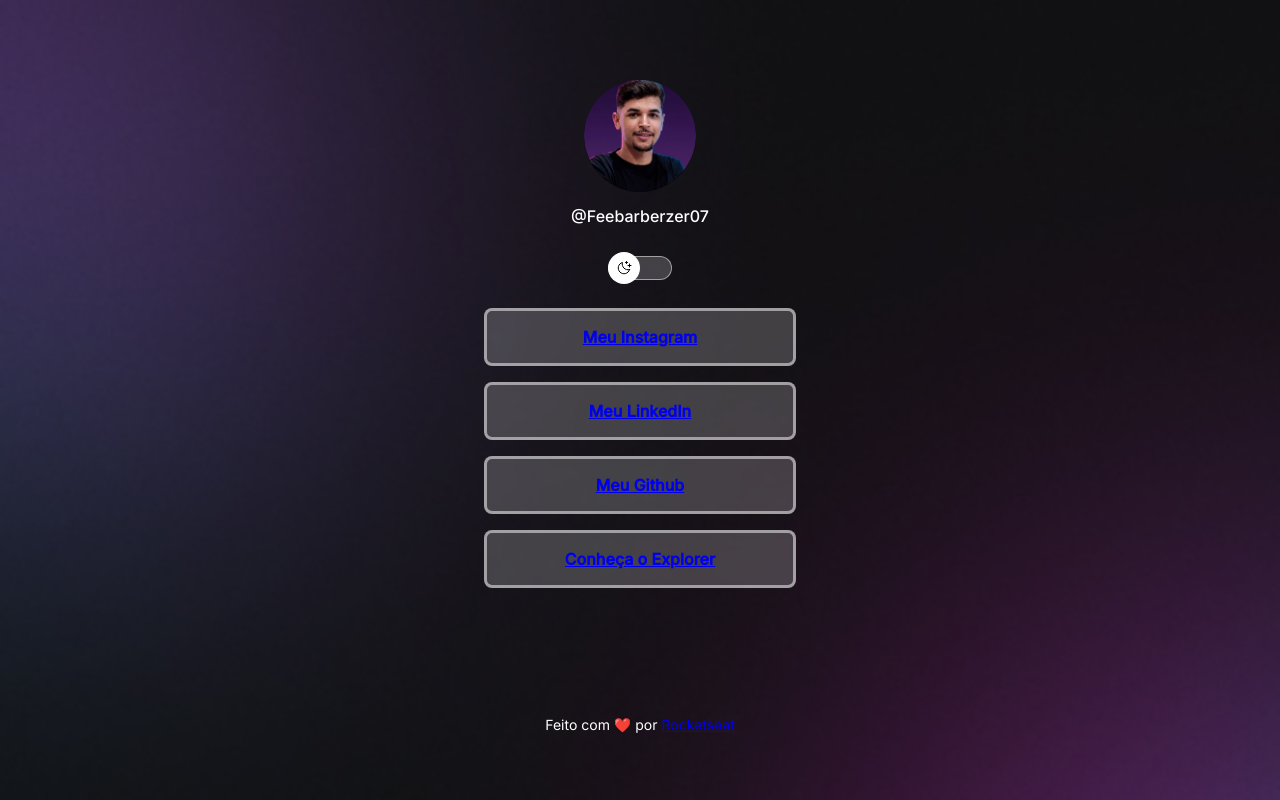
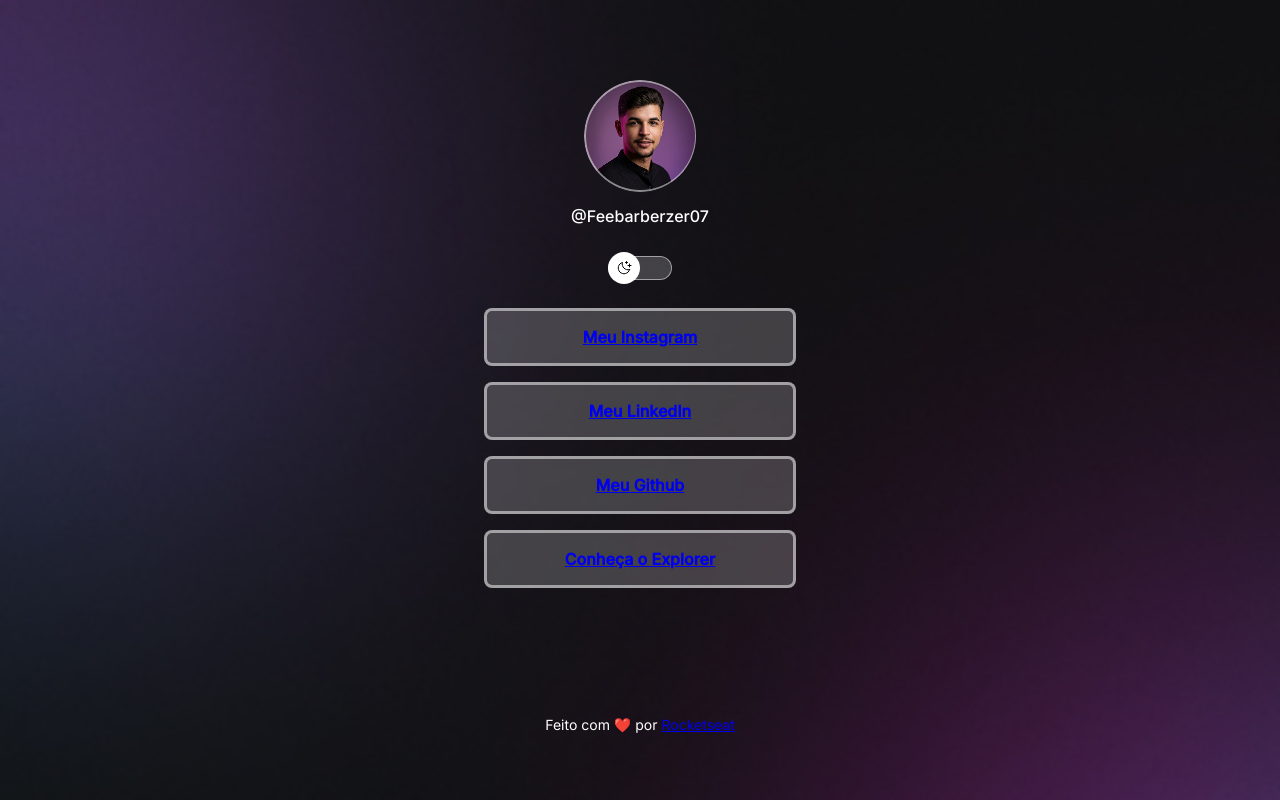
Before and after one commit to feesantosdev/Projeto-Bio, a plain HTML site: page index.html in a window 1280 px wide. Drawn offline with nearby package versions, Linux system fonts and the light colour scheme.

Commit message:
git commit -m "🎉🎉 initial commit"

```diff
--- a/index.html
+++ b/index.html
@@ -12,7 +12,7 @@
   <body>
     <div id="container">
       <div id="profile">
-        <img src="./assets/whatsapp02.png" alt="Foto de perfil" />
+        <img src="./assets/avatar.png" alt="Foto de perfil" />
         <p>@Feebarberzer07</p>
       </div>
 
```
